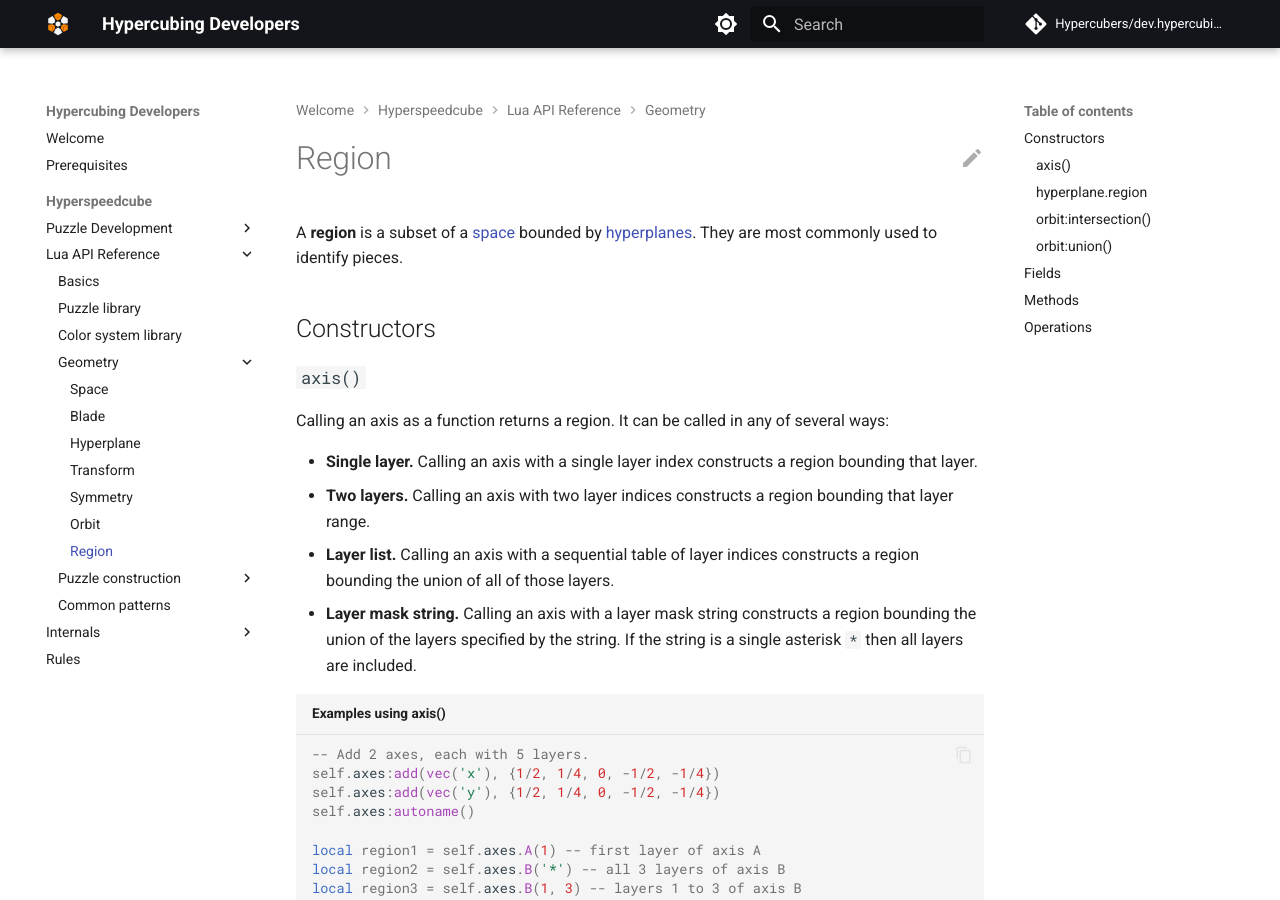
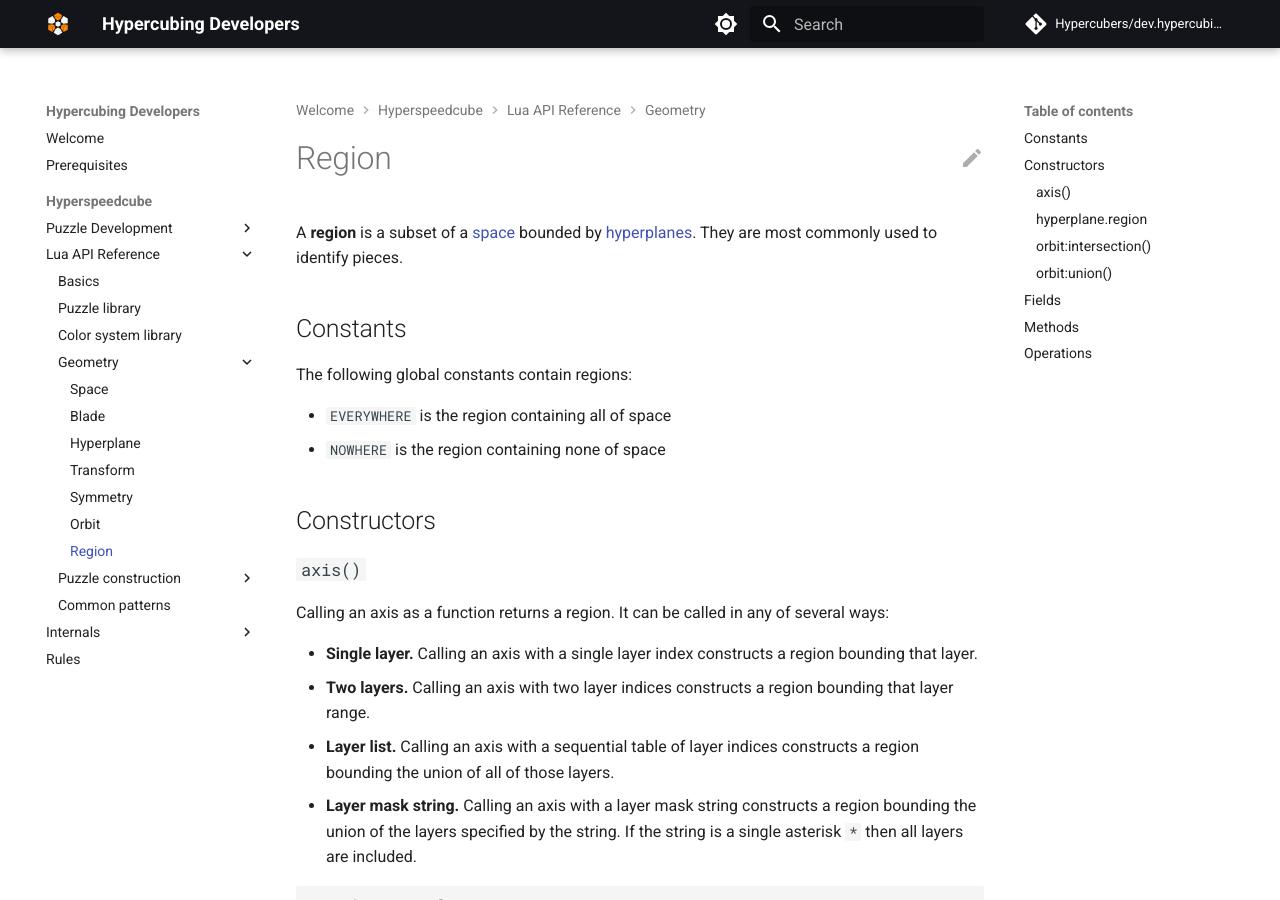
Before and after one commit to Hypercubers/dev.hypercubing.xyz, an MkDocs documentation site: the page built from docs/hsc/lua/geometry/region.md, in a window 1280 px wide and 900 px high. Built offline with MkDocs 1.6.1 and Material for MkDocs 9.7.7, drawn with Linux system fonts in a browser that asks for light colours; comment, search, counter and statistics services are not loaded.

Commit message:
Document `EVERYWHERE` and `NOWHERE`

```diff
--- a/docs/hsc/lua/geometry/region.md
+++ b/docs/hsc/lua/geometry/region.md
@@ -1,6 +1,13 @@
 # Region
 
 A **region** is a subset of a [space](space.md) bounded by [hyperplanes](hyperplane.md). They are most commonly used to identify pieces.
+
+## Constants
+
+The following global constants contain regions:
+
+- `EVERYWHERE` is the region containing all of space
+- `NOWHERE` is the region containing none of space
 
 ## Constructors
 
```
